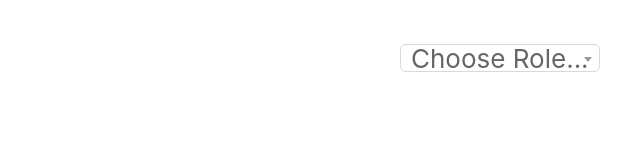
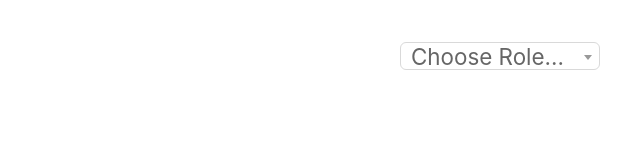
Before and after one commit to Omabytes/progression-visualiser, a React (Create React App) app: page / in a window 1280 px wide. Shown: the top 160 px of the page, without its empty margins (640-1280 px from the left). Built offline with nearby package versions, Linux system fonts and the light colour scheme.

Commit message:
fix selector font being too big

```diff
--- a/src/App.css
+++ b/src/App.css
@@ -16,7 +16,7 @@ div {
   display: flex;
   align-items: center;
   justify-content: space-between;
-  font-size: calc(10px + 2vmin);
+  font-size: 1.4rem;
   color: black;
 }
 
```
